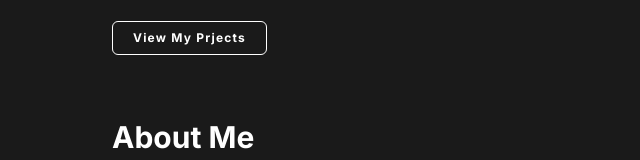
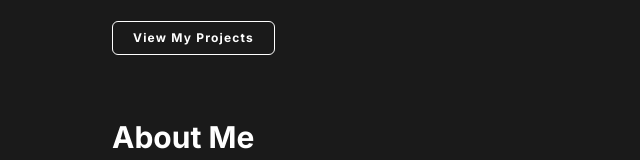
Before and after one commit to shivani909274/resume-portfolio, a plain HTML site: page index.html in a window 1280 px wide. Shown: the part 515-675 px from the top of the page, 0-640 px from the left. Drawn offline with nearby package versions, Linux system fonts and the light colour scheme.

Commit message:
Update index.html

```diff
--- a/index.html
+++ b/index.html
@@ -85,7 +85,7 @@
       </p>
       <a href="#projects-section">
       <button class="w-max px-5 py-2 border border-white rounded-md text-xs font-semibold tracking-widest hover:bg-white hover:text-black transition">
-       View My Prjects
+       View My Projects
       </button>
       </a>
      </div>
```
